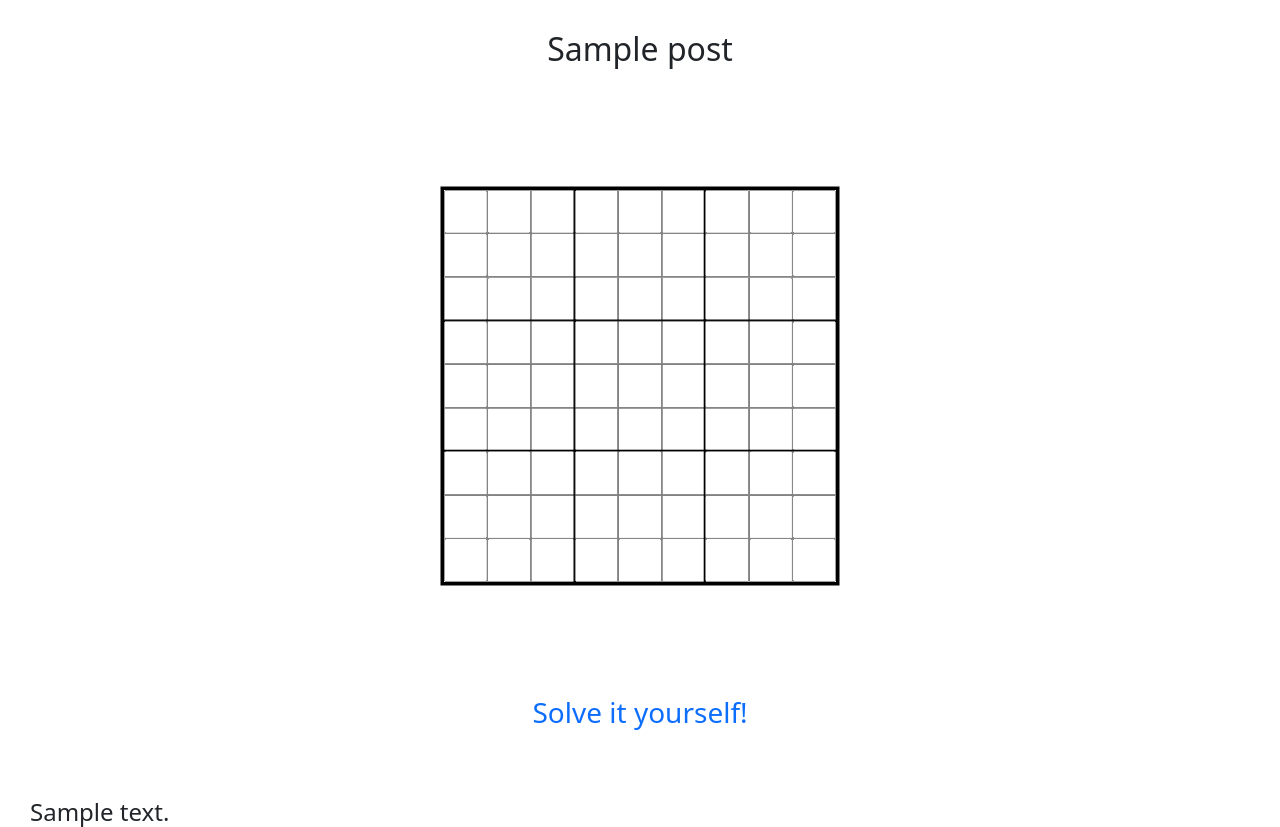
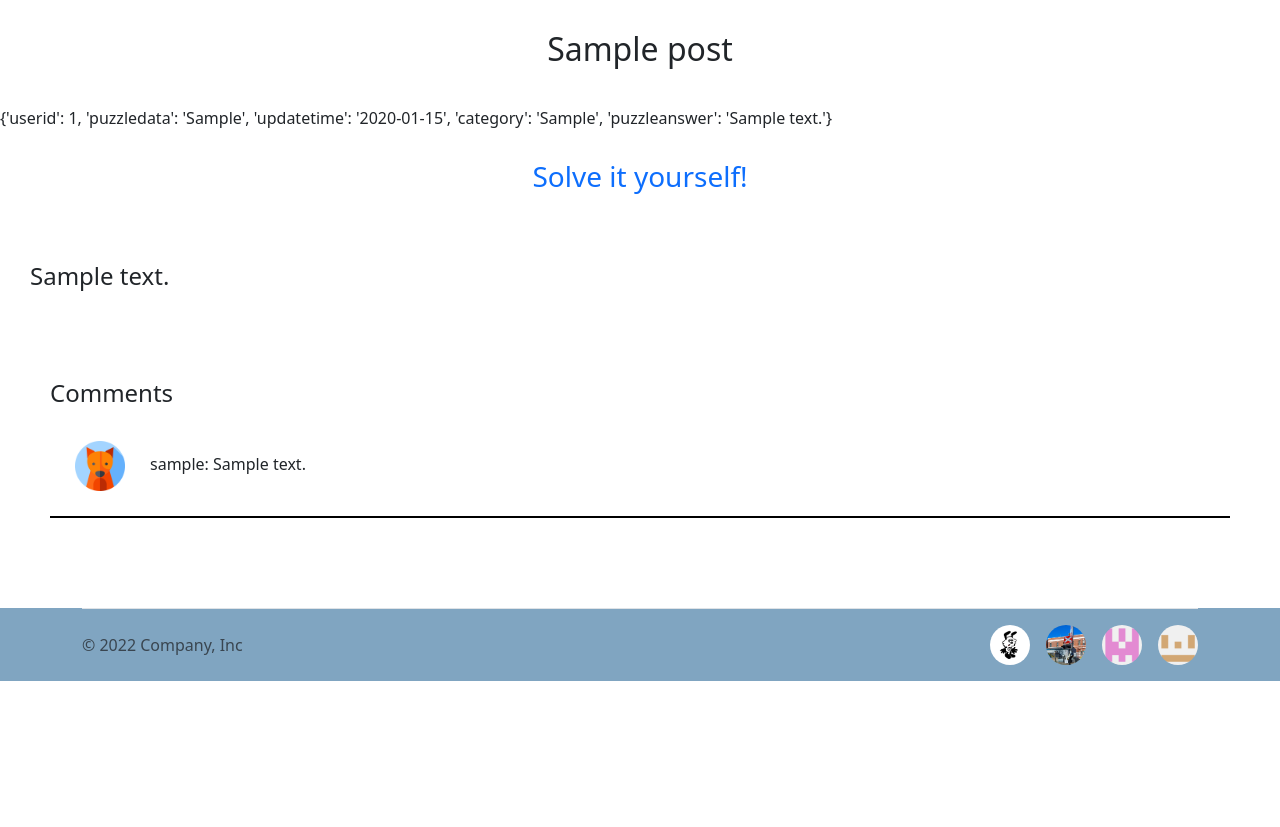
Before and after one commit to realroyxu/CITS3403-MurderMystery, a Flask app: page /forum/1 in a window 1280 px wide. Shown: the part 91-918 px from the top of the page. After the commit the page ends 772 px from the top, so only its background shows below. Run offline with Flask 3, Linux system fonts and the light colour scheme; tables that the repository leaves empty hold one stand-in row (values such as "Sample post"); parts of the project's set-up code (start-up, migrations or seed data) failed here and were passed over.

Commit message:
added api for puzzle answer. Removed sudoku on page, files remain.

```diff
--- a/app/blueprints/index/routes.py
+++ b/app/blueprints/index/routes.py
@@ -14,7 +14,7 @@ forum_posts = []
 try:
     for i in range(1, 4):
         forum_posts.append(post_helper.get_post_full(i))
-except Exception:
+except Exception as e:
     render_template('/error/error.html', css_file_path="/static/error/error_style.css", error=e)
     pass
 
--- a/app/blueprints/post/routes.py
+++ b/app/blueprints/post/routes.py
@@ -15,7 +15,7 @@ def forum(postid):
     try:
         comment_form = CommentForm()
         postdata = post_helper.get_post_full(postid)
-        print(postdata)
+        # print(postdata)
         css_file_path = url_for('static', filename='forum/forum_post_style.css')
         return render_template('forum_post.html', css_file_path=css_file_path, post=postdata, form=comment_form)
     except ERROR.DB_Error:
--- a/app/blueprints/puzzle/__init__.py
+++ b/app/blueprints/puzzle/__init__.py
@@ -2,4 +2,4 @@ from flask import Blueprint
 
 puzzle_bp = Blueprint('puzzle', __name__)
 
-from . import routes
+from . import api
--- a/app/blueprints/puzzle/puzzle_db_helper.py
+++ b/app/blueprints/puzzle/puzzle_db_helper.py
@@ -17,7 +17,8 @@ def get_puzzle(Puzzle, data):
         raise ERROR.DB_Error("Error fetching puzzle: puzzleid not provided.")
     with Session() as s:
         try:
-            stmt = select(Puzzle.userid, Puzzle.puzzledata, Puzzle.updatetime, Puzzle.category).where(
+            stmt = select(Puzzle.userid, Puzzle.puzzledata, Puzzle.updatetime, Puzzle.category,
+                          Puzzle.puzzleanswer).where(
                 Puzzle.puzzleid == data['puzzleid'])
             res = s.execute(stmt).one()
             if res:
--- a/app/blueprints/puzzle/puzzle_helper.py
+++ b/app/blueprints/puzzle/puzzle_helper.py
@@ -28,3 +28,16 @@ def edit_puzzle(data):
         return Puzzle_DB.edit_puzzle(Puzzle, data)
     except ERROR.DB_Error as e:
         raise ERROR.DB_Error(str(e))
+
+
+def verify_answer(data) -> bool:
+    """Verify answer"""
+    if 'puzzleanswer' not in data:
+        raise ERROR.DB_Error("puzzleanswer not provided.")
+    try:
+        puzzle = Puzzle_DB.get_puzzle(Puzzle, data)
+        if puzzle['puzzleanswer'] == data['puzzleanswer']:
+            return True
+        return False
+    except ERROR.DB_Error as e:
+        raise ERROR.DB_Error(str(e))
--- a/app/models/puzzle.py
+++ b/app/models/puzzle.py
@@ -11,6 +11,7 @@ class Puzzle(Base):
     puzzledata: Mapped[str] = mapped_column(String, nullable=False)
     updatetime: Mapped[str] = mapped_column(String, nullable=False)
     category: Mapped[str] = mapped_column(String, default='undefined')
+    puzzleanswer: Mapped[str] = mapped_column(String, nullable=False, default='Linus Torvalds')
 
     def __repr__(self):
         return f"Puzzle({self.puzzleid!r}, {self.category!r})"
--- a/app/templates/board/board.html
+++ b/app/templates/board/board.html
@@ -1,18 +1,18 @@
-<!DOCTYPE html>
-<html>
-    <head>
-        <script type="text/javascript" src="../../static/board/board.js"></script>
-        <link rel="stylesheet" href="./../static/board/board.css"></style>
-    </head>
-    <body onload="generateSudoku();">
-        <div id="cellTemplate" class="cell">
-            <input type="text" inputmode="numeric" maxlength="1">
-        </div>
-        <div id="blockTemplate" class="block">
-
-        </div>
-        <div id="gameboard" class="gameboard">
-
-        </div>
-    </body>
-</html>
+{#<!DOCTYPE html>#}
+{#<html>#}
+{#    <head>#}
+{#        <script type="text/javascript" src="../../static/board/board.js"></script>#}
+{#        <link rel="stylesheet" href="./../static/board/board.css"></style>#}
+{#    </head>#}
+{#    <body onload="generateSudoku();">#}
+{#        <div id="cellTemplate" class="cell">#}
+{#            <input type="text" inputmode="numeric" maxlength="1">#}
+{#        </div>#}
+{#        <div id="blockTemplate" class="block">#}
+{##}
+{#        </div>#}
+{#        <div id="gameboard" class="gameboard">#}
+{##}
+{#        </div>#}
+{#    </body>#}
+{#</html>#}
--- a/app/templates/forum/forum.html
+++ b/app/templates/forum/forum.html
@@ -8,7 +8,7 @@
                     <p>{{ post.content }}</p>
                 </div>
                 <div class="post-content">
-                    <!-- <img class="post-image" src="{{post.image_url}}"/> -->
+{#                    <!-- <img class="post-image" src="{{post.image_url}}"/> -->#}
                 </div>
             </div>
             <div class="post-comments-section">
@@ -23,4 +23,5 @@
             </div>
         </div>
     {% endfor %}
+    {% endif %}
 </div>
--- a/app/templates/forum_post.html
+++ b/app/templates/forum_post.html
@@ -8,9 +8,9 @@
             <h2 class="post-title">{{ post.title }}</a></h2>
         </div>
         <div class="post-content">
-            <div class="sudoku-board">
-                <!-- Include the Sudoku board here -->
-                {% include '/board/board.html' %}
+            {#            <div class="sudoku-board">#}
+            <div class="puzzledata card-body code-block">
+                <div>{{ post.puzzledata }}</div>
             </div>
             <div class="solve-button">
                 <h3>
```
Also changed, not shown: app/blueprints/puzzle/api.py (renamed from app/blueprints/puzzle/routes.py, +12 -0 lines), app/models/failure.py (added, +13 -0 lines), db/database.py (+12 -3 lines).
